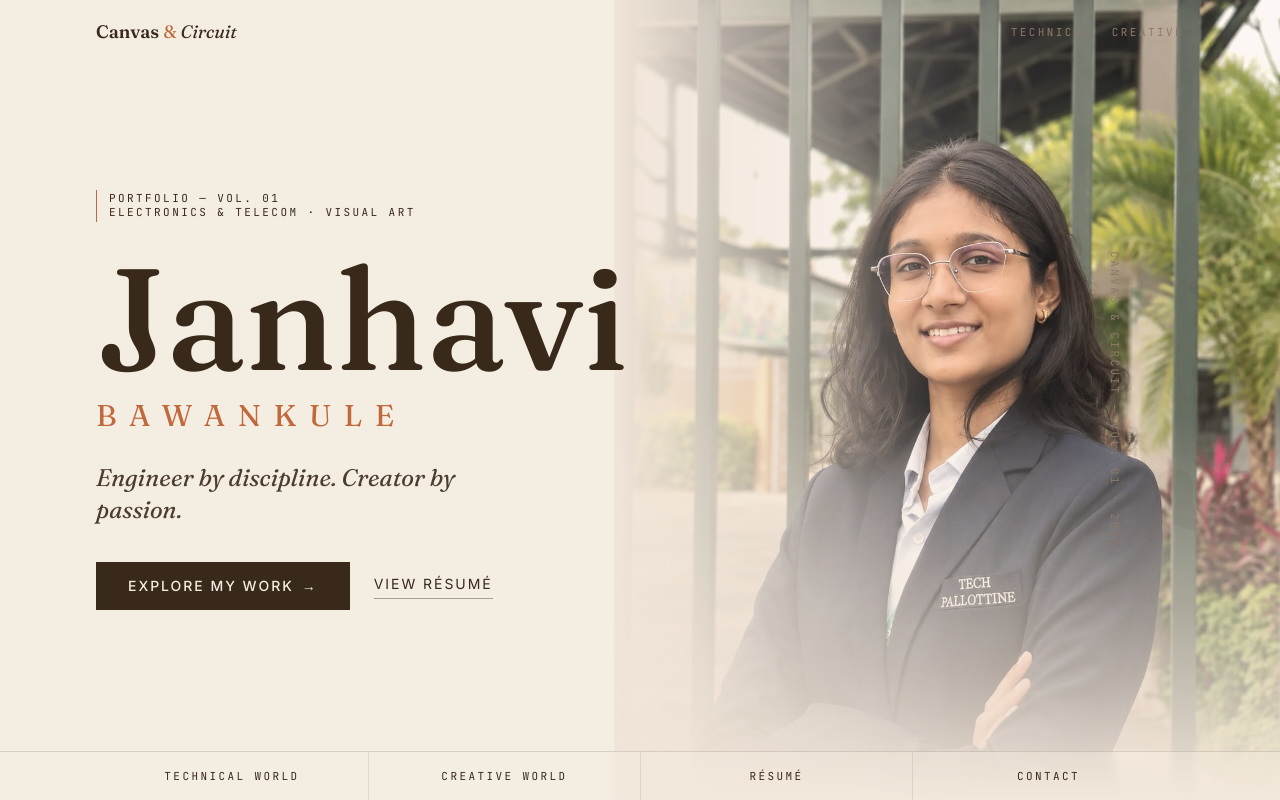
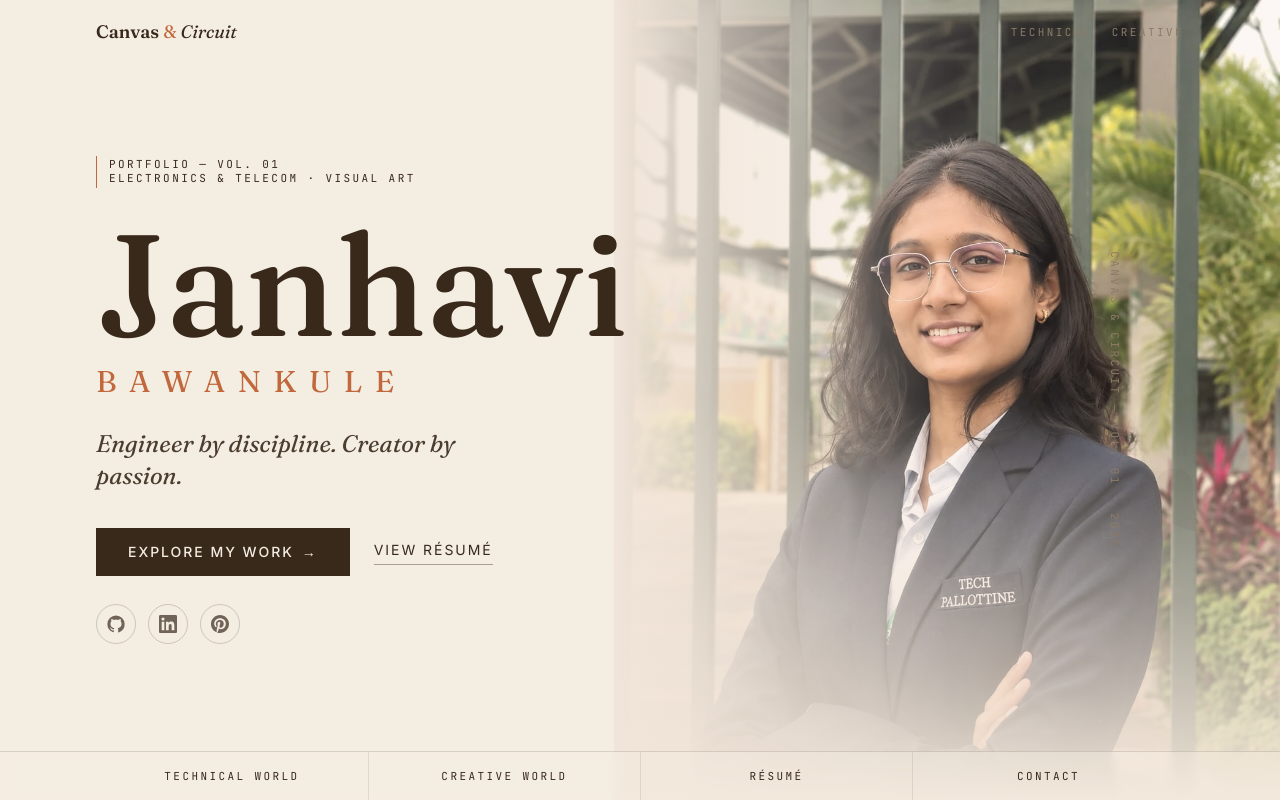
Before and after one commit to Janhavib-11/canvas-and-circuit, a React (Vite) app: page / in a window 1280 px wide. Built offline with nearby package versions, Linux system fonts and the light colour scheme.

Commit message:
Add GitHub/LinkedIn/Pinterest logos under the hero CTAs
Small round logo buttons beneath Explore my work / View résumé, with a
smooth terracotta-fill hover, matching the elegant hero.

Co-Authored-By: Claude Opus 4.8 <noreply@anthropic.com>

```diff
--- a/src/pages/Landing.jsx
+++ b/src/pages/Landing.jsx
@@ -215,6 +215,32 @@ export default function Landing() {
             >
               View résumé
             </a>
+          </motion.div>
+
+          {/* social profile logos under the buttons */}
+          <motion.div
+            initial={reduce ? false : { opacity: 0 }}
+            animate={{ opacity: 1 }}
+            transition={{ duration: 0.9, delay: 0.55 }}
+            className="mt-7 flex items-center gap-3"
+          >
+            {[
+              { name: 'github', label: 'GitHub', href: site.links.github },
+              { name: 'linkedin', label: 'LinkedIn', href: site.links.linkedin },
+              { name: 'pinterest', label: 'Pinterest', href: site.links.pinterest },
+            ].map((s) => (
+              <a
+                key={s.name}
+                href={s.href}
+                target="_blank"
+                rel="noreferrer"
+                aria-label={s.label}
+                title={s.label}
+                className="grid h-10 w-10 place-items-center rounded-full border border-art-ink/20 text-art-ink/70 transition-all duration-300 hover:-translate-y-0.5 hover:border-brand-accent hover:bg-brand-accent hover:text-white"
+              >
+                <Icon name={s.name} className="h-[18px] w-[18px]" />
+              </a>
+            ))}
           </motion.div>
         </div>
 
```
